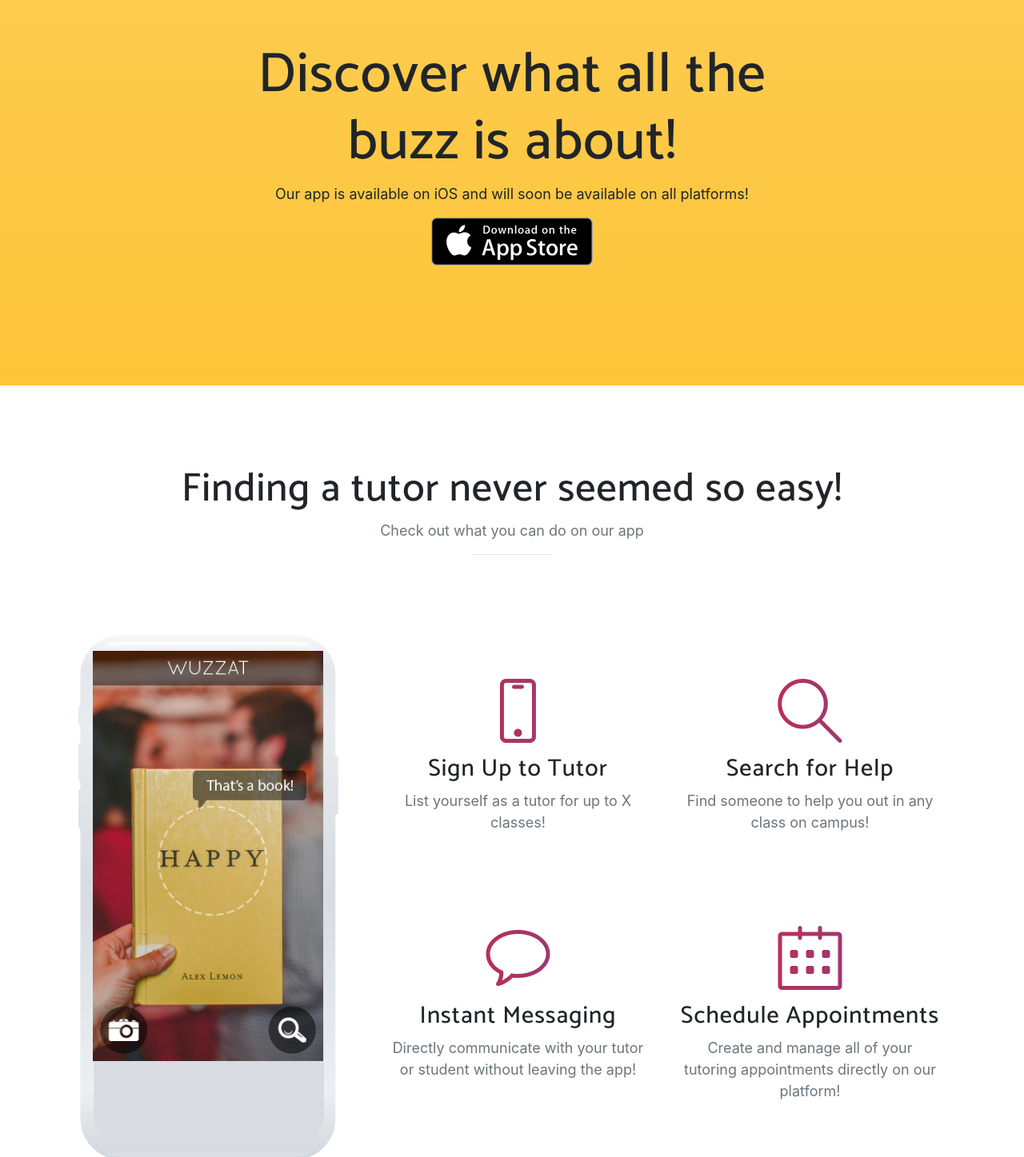
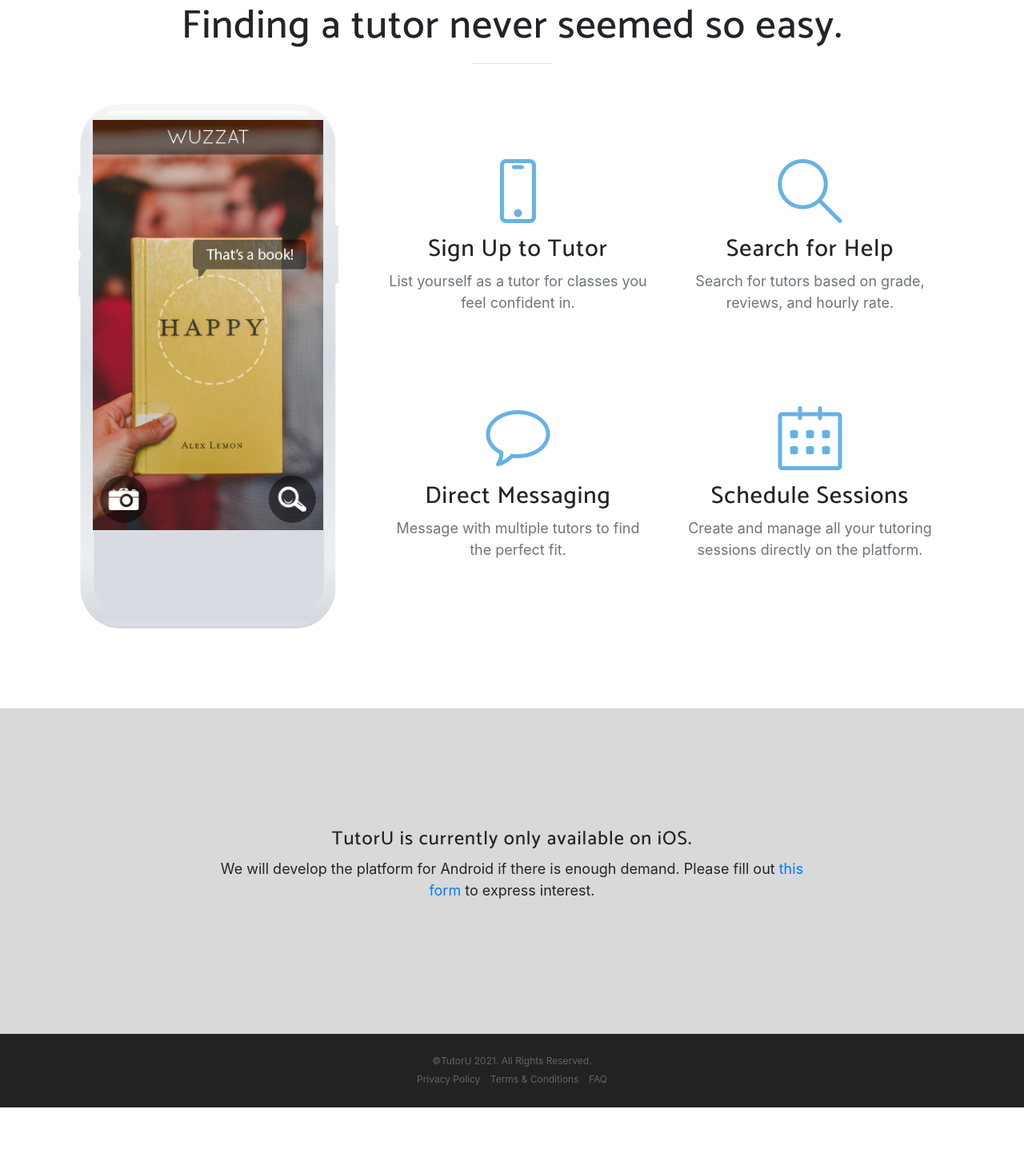
Before and after one commit to TutorU-dev/TutorU-landing-page, a website with bundled scripts: page index.html in a window 1280 px wide. Shown: the part 897-2344 px from the top of the page at 80% size. After the commit the page ends 2282 px from the top, so only its background shows below. Built offline with nearby package versions, Linux system fonts and the light colour scheme; a web font is replaced by a local one.

Commit message:
Update some colors and descriptions

```diff
--- a/css/new-age.css
+++ b/css/new-age.css
@@ -15,7 +15,7 @@ body {
 }
 
 a {
-  color: #91C8EC;
+  color: blue;
   transition: all .35s;
 }
 
@@ -180,6 +180,10 @@ header.masthead .device-container .screen img {
   border-radius: 3px;
 }
 
+header.masthead .badges {
+  margin-bottom: 25px;
+}
+
 @media (min-width: 992px) {
   header.masthead {
     height: 100vh;
@@ -236,7 +240,7 @@ section.download .badges .badge-link img {
 }
 
 section.features .section-heading {
-  margin-bottom: 100px;
+  margin-bottom: 50px;
 }
 
 section.features .section-heading h2 {
@@ -277,7 +281,7 @@ section.features .feature-item i {
   font-size: 80px;
   display: block;
   margin-bottom: 15px;
-  background: linear-gradient(to left, #7b4397, #dc2430);
+  background: linear-gradient(to left, #66b2e5, #66b2e5);
   -webkit-background-clip: text;
   background-clip: text;
   -webkit-text-fill-color: transparent;
@@ -396,8 +400,8 @@ footer ul li a:hover, footer ul li a:focus, footer ul li a:active, footer ul li
 }
 
 .bg-primary {
-  background: #fdcc52;
-  background: linear-gradient(#fdcc52, #fdc539);
+  background: #d9d9d9;
+  background: linear-gradient(#d9d9d9, #d9d9d9);
 }
 
 .text-primary {
--- a/index.html
+++ b/index.html
@@ -65,7 +65,7 @@
                 <a class="badge-link" href="https://www.youtube.com/watch?v=dQw4w9WgXcQ" target="_blank"><img src="img/app-store-badge.svg" style="width:200px" alt=""></a>
               </div>
               <div class="badges col-md-5">
-                <a class="badge-link" href="#download"><img src="img/google-play-badge.svg" style="width:200px" alt=""></a>
+                <a class="badge-link" href="#android-download"><img src="img/google-play-badge.svg" style="width:200px" alt=""></a>
               </div>
             </div>
           </div>
@@ -89,26 +89,10 @@
     </div>
   </header>
 
-  <section class="download bg-primary text-center" id="download">
-    <div class="container">
-      <div class="row">
-        <div class="col-md-8 mx-auto">
-          <h2 class="section-heading">Discover what all the buzz is about!</h2>
-          <p>Our app is available on iOS and will soon be available on all platforms!</p>
-          <div class="badges">
-            <!--<a class="badge-link" href="#"><img src="img/google-play-badge.svg" alt=""></a>-->
-            <a class="badge-link" href="https://www.linkedin.com/in/rithikaggarwal" target="_blank"><img src="img/app-store-badge.svg" alt=""></a>
-          </div>
-        </div>
-      </div>
-    </div>
-  </section>
-
   <section class="features" id="features">
     <div class="container">
       <div class="section-heading text-center">
-        <h2>Finding a tutor never seemed so easy!</h2>
-        <p class="text-muted">Check out what you can do on our app</p>
+        <h2>Finding a tutor never seemed so easy.</h2>
         <hr>
       </div>
       <div class="row">
@@ -134,14 +118,14 @@
                 <div class="feature-item">
                   <i class="icon-screen-smartphone text-primary"></i>
                   <h3>Sign Up to Tutor</h3>
-                  <p class="text-muted">List yourself as a tutor for up to X classes!</p>
+                  <p class="text-muted">List yourself as a tutor for classes you feel confident in.</p>
                 </div>
               </div>
               <div class="col-lg-6">
                 <div class="feature-item">
                   <i class="icon-magnifier text-primary"></i>
                   <h3>Search for Help</h3>
-                  <p class="text-muted">Find someone to help you out in any class on campus!</p>
+                  <p class="text-muted">Search for tutors based on grade, reviews, and hourly rate.</p>
                 </div>
               </div>
             </div>
@@ -149,15 +133,15 @@
               <div class="col-lg-6">
                 <div class="feature-item">
                   <i class="icon-bubble text-primary"></i>
-                  <h3>Instant Messaging</h3>
-                  <p class="text-muted">Directly communicate with your tutor or student without leaving the app!</p>
+                  <h3>Direct Messaging</h3>
+                  <p class="text-muted">Message with multiple tutors to find the perfect fit.</p>
                 </div>
               </div>
               <div class="col-lg-6">
                 <div class="feature-item">
                   <i class="icon-calendar text-primary"></i>
-                  <h3>Schedule Appointments</h3>
-                  <p class="text-muted">Create  and manage all of your tutoring appointments directly on our platform!</p>
+                  <h3>Schedule Sessions</h3>
+                  <p class="text-muted">Create and manage all your tutoring sessions directly on the platform.</p>
                 </div>
               </div>
             </div>
@@ -167,17 +151,18 @@
     </div>
   </section>
 
-  <section class="cta">
-    <div class="cta-content">
-      <div class="container">
-        <h2>Prepare.<br>Succeed.</h2>
-        <a href="#contact" class="btn btn-outline btn-xl js-scroll-trigger">Let's Get Started!</a>
+  <section class="download bg-primary text-center" id="android-download">
+    <div class="container">
+      <div class="row">
+        <div class="col-md-8 mx-auto">
+          <h4>TutorU is currently only available on iOS.</h4>
+          <p>We will develop the platform for Android if there is enough demand. Please fill out <a href="https://forms.gle/nuLAW8JC2K4AtWrU6" target="_blank">this form</a> to express interest.</p>
+        </div>
       </div>
     </div>
-    <div class="overlay"></div>
   </section>
 
-  <section class="contact bg-primary" id="contact">
+  <!--section class="contact bg-primary" id="contact">
     <div class="container">
       <h2>We
         <i class="fas fa-heart"></i>
@@ -200,7 +185,7 @@
         </li>
       </ul>
     </div>
-  </section>
+  </section-->
 
   <footer>
     <div class="container">
```
